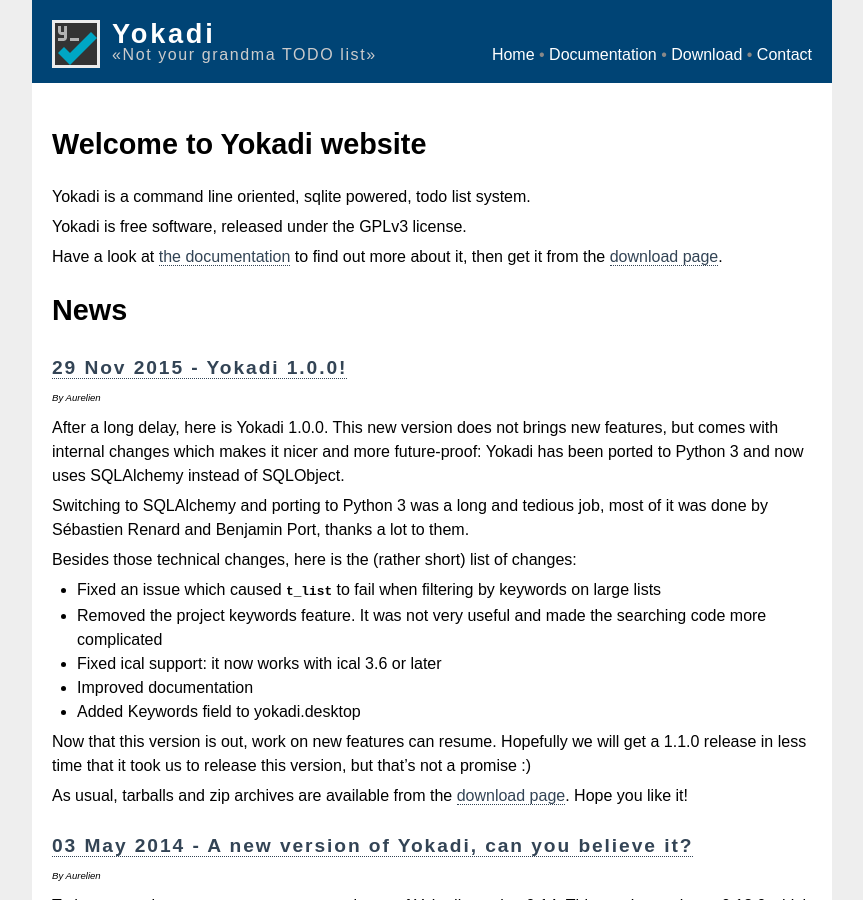
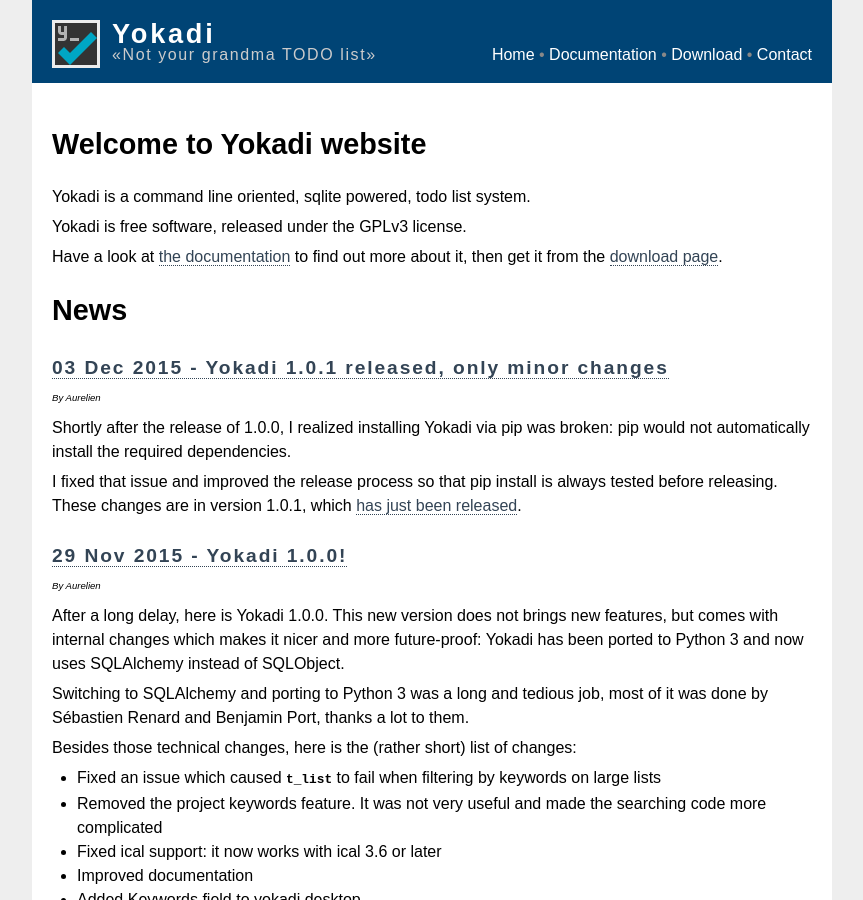
Before and after one commit to yokadi/yokadi.github.com, a Jekyll site: the page built from index.md, in a window 1280 px wide and 900 px high. Shown: the whole window, without its empty margins (208-1071 px from the left). Built offline with Jekyll 4.4.1, drawn with Linux system fonts in a browser that asks for light colours; Markdown is read by kramdown in place of the engine named in the settings.

Commit message:
Releasing 1.0.1

```diff
--- /dev/null
+++ b/_posts/2015-12-03-1.0.1-released.md
@@ -0,0 +1,9 @@
+---
+layout: post
+title: Yokadi 1.0.1 released, only minor changes
+author: Aurelien
+---
+
+Shortly after the release of 1.0.0, I realized installing Yokadi via pip was broken: pip would not automatically install the required dependencies.
+
+I fixed that issue and improved the release process so that pip install is always tested before releasing. These changes are in version 1.0.1, which [has just been released](/download.html).
--- a/download.md
+++ b/download.md
@@ -1,7 +1,7 @@
 ---
 layout: default
 title: Download
-version: "1.0.0"
+version: "1.0.1"
 ---
 ## Latest release
 
```
Also changed, not shown: 2 other files.
